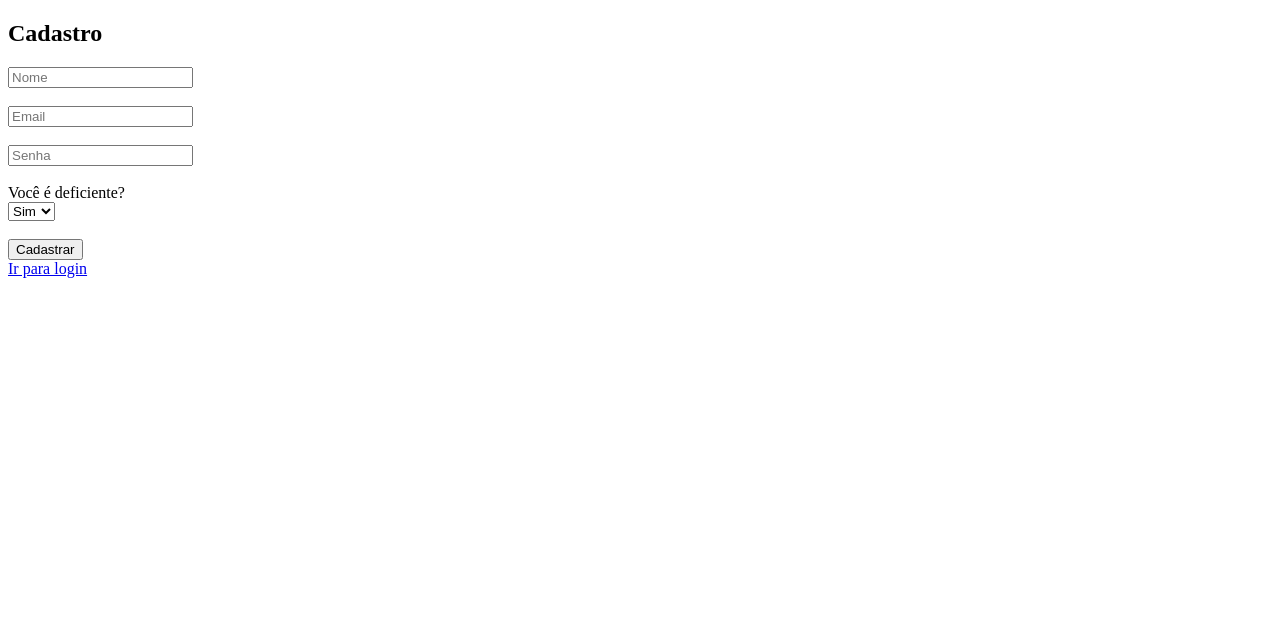
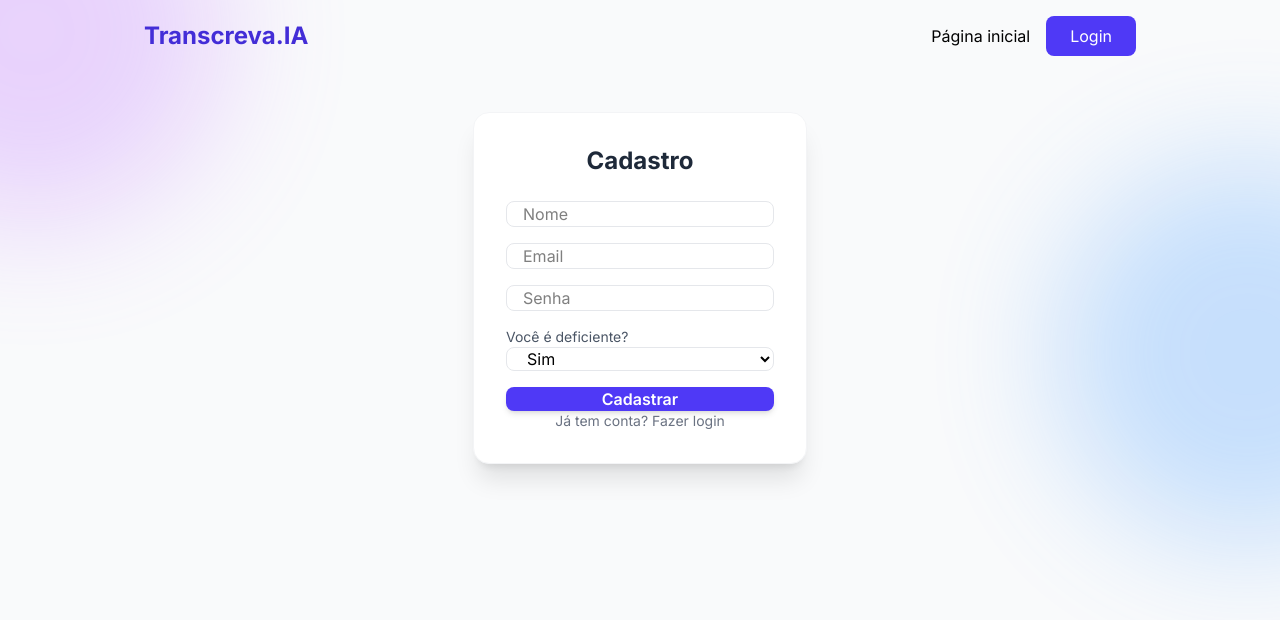
Before and after one commit to AndreAsta13/TCC-2026, a plain HTML site: page cadastro/cadastro.html in a window 1280 px wide. Drawn offline with Linux system fonts and the light colour scheme.

Commit message:
atualização cadastro e login

```diff
--- a/cadastro/cadastro.html
+++ b/cadastro/cadastro.html
@@ -1,27 +1,115 @@
 <!DOCTYPE html>
-<html>
+<html lang="pt-br">
 <head>
-  <title>Cadastro</title>
+
+<meta charset="utf-8" />
+<meta name="viewport" content="width=device-width, initial-scale=1" />
+
+<title>Cadastro</title>
+
+<link rel="stylesheet" href="../css/output.css">
+
+<link href="https://fonts.googleapis.com/css2?family=Inter:wght@400;600;700;800&display=swap" rel="stylesheet">
+
 </head>
-<body>
 
-<h2>Cadastro</h2>
+<body class="bg-gray-50 min-h-screen font-[Inter]">
 
-<form>
-  <input type="text" placeholder="Nome" required><br><br>
-  <input type="email" placeholder="Email" required><br><br>
-  <input type="password" placeholder="Senha" required><br><br>
+<!-- FUNDO -->
+<div class="fixed inset-0 -z-20 opacity-20
+bg-[linear-gradient(to_right,#e5e7eb_1px,transparent_1px),
+linear-gradient(to_bottom,#e5e7eb_1px,transparent_1px)]
+bg-[size:40px_40px]"></div>
 
-  <label>Você é deficiente?</label><br>
-  <select>
-    <option>Sim</option>
-    <option>Não</option>
-  </select><br><br>
+<div class="fixed inset-0 -z-10 overflow-hidden">
+  <div class="absolute -top-40 -left-40 w-96 h-96 bg-purple-400 rounded-full blur-3xl opacity-30"></div>
+  <div class="absolute top-40 -right-40 w-96 h-96 bg-blue-400 rounded-full blur-3xl opacity-30"></div>
+</div>
 
-  <button type="submit">Cadastrar</button>
+<!-- HEADER -->
+<header class="max-w-5xl mx-auto px-4 py-4 flex justify-between items-center">
+
+  <h1 class="text-2xl font-bold text-indigo-700">
+    Transcreva.IA
+  </h1>
+
+  <div class="flex items-center gap-4">
+
+  <a href="../index.html"
+     class="bg-indigo-200 text-indigo-800 px-5 py-2 rounded-lg
+     hover:bg-indigo-300 transition">
+     Página inicial
+  </a>
+
+  <a href="login.html"
+     class="bg-indigo-600 text-white px-6 py-2 rounded-lg
+     hover:bg-indigo-700 transition">
+     Login
+  </a>
+
+</div>
+
+</header>
+
+<!-- CONTEÚDO -->
+<main class="flex items-center justify-center px-4 py-10">
+
+<div class="w-full max-w-md bg-white p-8 rounded-2xl shadow-xl border border-gray-100">
+
+<h2 class="text-2xl font-bold text-gray-800 mb-6 text-center">
+Cadastro
+</h2>
+
+<form class="flex flex-col gap-4">
+
+<input type="text"
+placeholder="Nome"
+required
+class="w-full px-4 py-3 border border-gray-200 rounded-lg focus:outline-none focus:ring-2 focus:ring-indigo-500"
+/>
+
+<input type="email"
+placeholder="Email"
+required
+class="w-full px-4 py-3 border border-gray-200 rounded-lg focus:outline-none focus:ring-2 focus:ring-indigo-500"
+/>
+
+<input type="password"
+placeholder="Senha"
+required
+class="w-full px-4 py-3 border border-gray-200 rounded-lg focus:outline-none focus:ring-2 focus:ring-indigo-500"
+/>
+
+<div class="flex flex-col gap-1">
+<label class="text-sm text-gray-600">
+Você é deficiente?
+</label>
+
+<select
+class="w-full px-4 py-3 border border-gray-200 rounded-lg focus:outline-none focus:ring-2 focus:ring-indigo-500">
+<option>Sim</option>
+<option>Não</option>
+</select>
+</div>
+
+<button type="submit"
+class="w-full bg-indigo-600 text-white py-3 rounded-lg font-semibold
+hover:bg-indigo-700 transition shadow-md hover:shadow-lg">
+Cadastrar
+</button>
+
 </form>
 
-<a href="login.html">Ir para login</a>
+<p class="text-center text-sm text-gray-500 mt-4">
+Já tem conta?
+<a href="login.html" class="text-indigo-600 hover:underline">
+Fazer login
+</a>
+</p>
+
+</div>
+
+</main>
 
 </body>
 </html>
```
Also changed, not shown: cadastro/login.html (+73 -9 lines).
